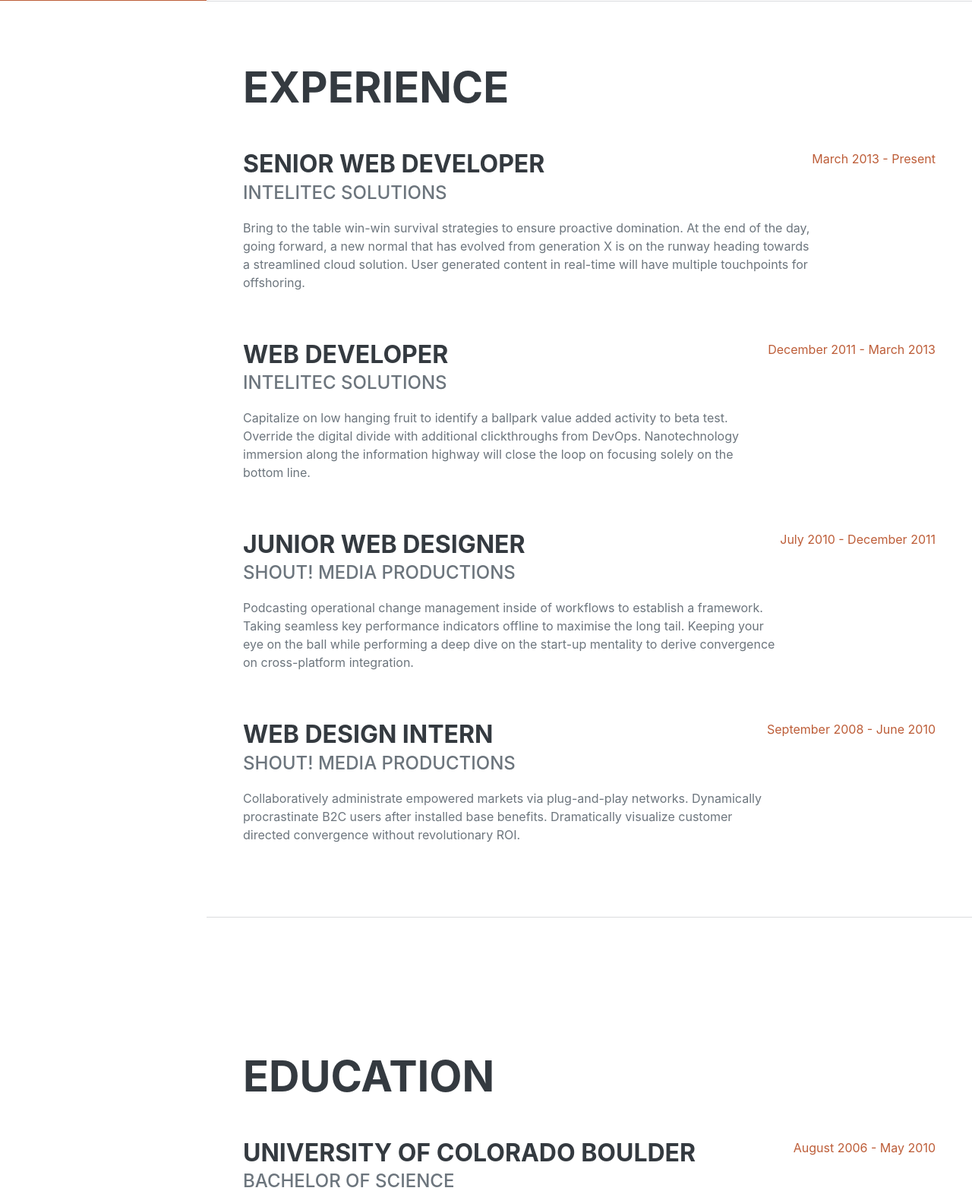
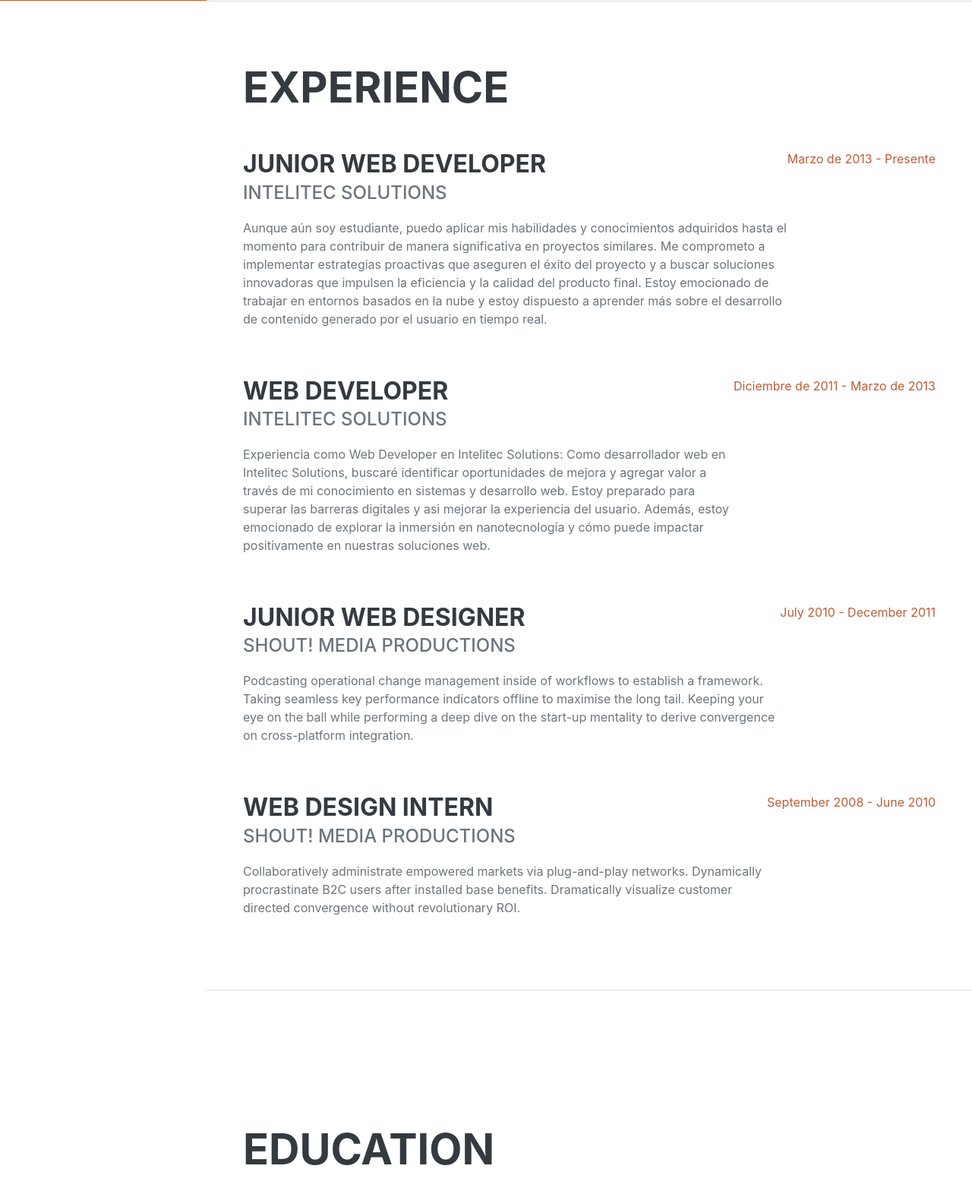
Before and after one commit to BNET5/portafolio-personal-1, a Django app: page / in a window 1280 px wide. Shown: the part 799-2367 px from the top of the page at 76% size. Run offline with Django 5.2, Linux system fonts and the light colour scheme; some libraries are stand-ins or nearby versions; some web fonts are replaced.

Commit message:
añadiendo mas informacion

```diff
--- a/templates/index.html
+++ b/templates/index.html
@@ -59,24 +59,25 @@
             </section>
             <hr class="m-0" />
             <!-- Experience-->
-            <section class="resume-section" id="experience">
+            <section class="resume-section" id="EXPERIENCIA">
                 <div class="resume-section-content">
                     <h2 class="mb-5">Experience</h2>
                     <div class="d-flex flex-column flex-md-row justify-content-between mb-5">
                         <div class="flex-grow-1">
-                            <h3 class="mb-0">Senior Web Developer</h3>
+                            <h3 class="mb-0">Junior Web Developer</h3>
                             <div class="subheading mb-3">Intelitec Solutions</div>
-                            <p>Bring to the table win-win survival strategies to ensure proactive domination. At the end of the day, going forward, a new normal that has evolved from generation X is on the runway heading towards a streamlined cloud solution. User generated content in real-time will have multiple touchpoints for offshoring.</p>
+                            <p>Aunque aún soy estudiante, puedo aplicar mis habilidades y conocimientos adquiridos hasta el momento para contribuir de manera significativa en proyectos similares. Me comprometo a implementar estrategias proactivas que aseguren el éxito del proyecto y a buscar soluciones innovadoras que impulsen la eficiencia y la calidad del producto final. Estoy emocionado de trabajar en entornos basados en la nube y estoy dispuesto a aprender más sobre el desarrollo de contenido generado por el usuario en tiempo real.</p>
                         </div>
-                        <div class="flex-shrink-0"><span class="text-primary">March 2013 - Present</span></div>
+                        <div class="flex-shrink-0"><span class="text-primary">Marzo de 2013 - Presente</span></div>
                     </div>
                     <div class="d-flex flex-column flex-md-row justify-content-between mb-5">
                         <div class="flex-grow-1">
                             <h3 class="mb-0">Web Developer</h3>
                             <div class="subheading mb-3">Intelitec Solutions</div>
-                            <p>Capitalize on low hanging fruit to identify a ballpark value added activity to beta test. Override the digital divide with additional clickthroughs from DevOps. Nanotechnology immersion along the information highway will close the loop on focusing solely on the bottom line.</p>
+                            <p>Experiencia como Web Developer en Intelitec Solutions:
+                                Como desarrollador web en Intelitec Solutions, buscaré identificar oportunidades de mejora y agregar valor a través de mi conocimiento en sistemas y desarrollo web. Estoy preparado para superar las barreras digitales y asi mejorar la experiencia del usuario. Además, estoy emocionado de explorar la inmersión en nanotecnología y cómo puede impactar positivamente en nuestras soluciones web.</p>
                         </div>
-                        <div class="flex-shrink-0"><span class="text-primary">December 2011 - March 2013</span></div>
+                        <div class="flex-shrink-0"><span class="text-primary">Diciembre de 2011 - Marzo de 2013</span></div>
                     </div>
                     <div class="d-flex flex-column flex-md-row justify-content-between mb-5">
                         <div class="flex-grow-1">
```
